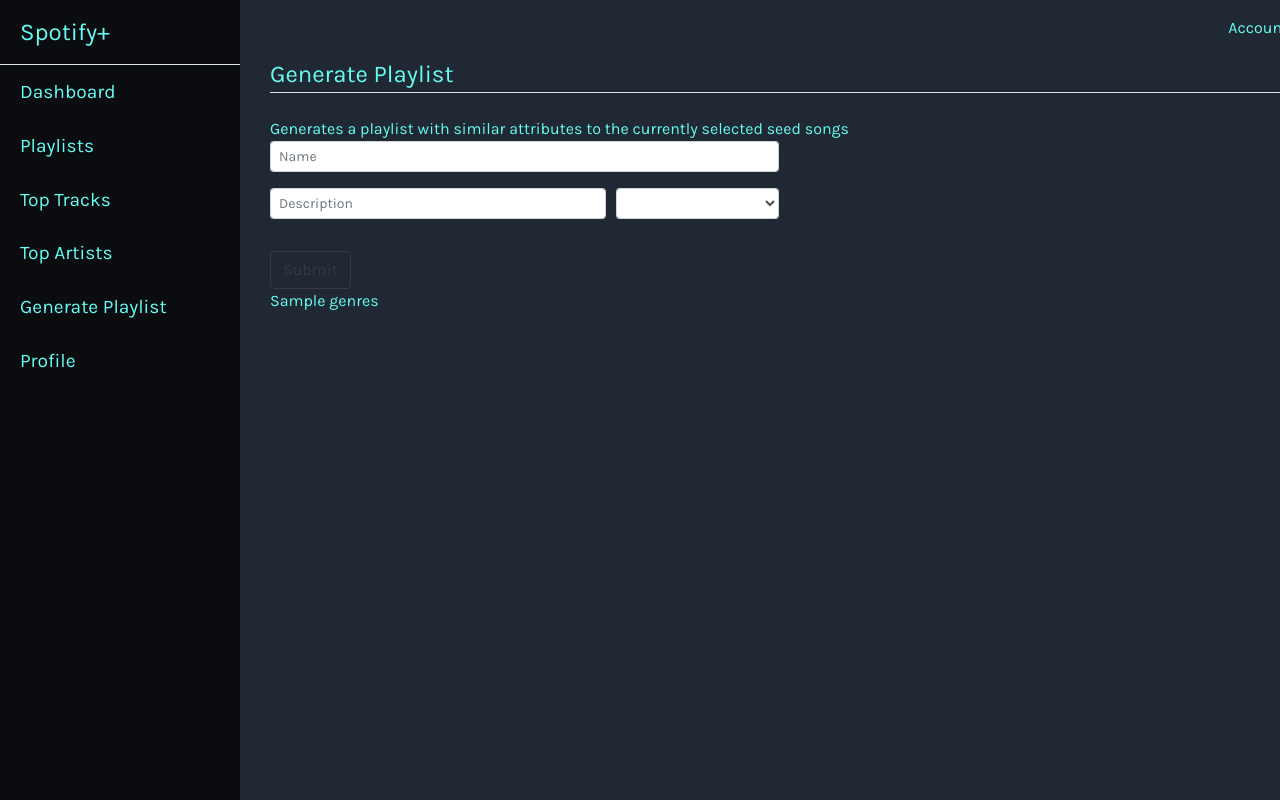
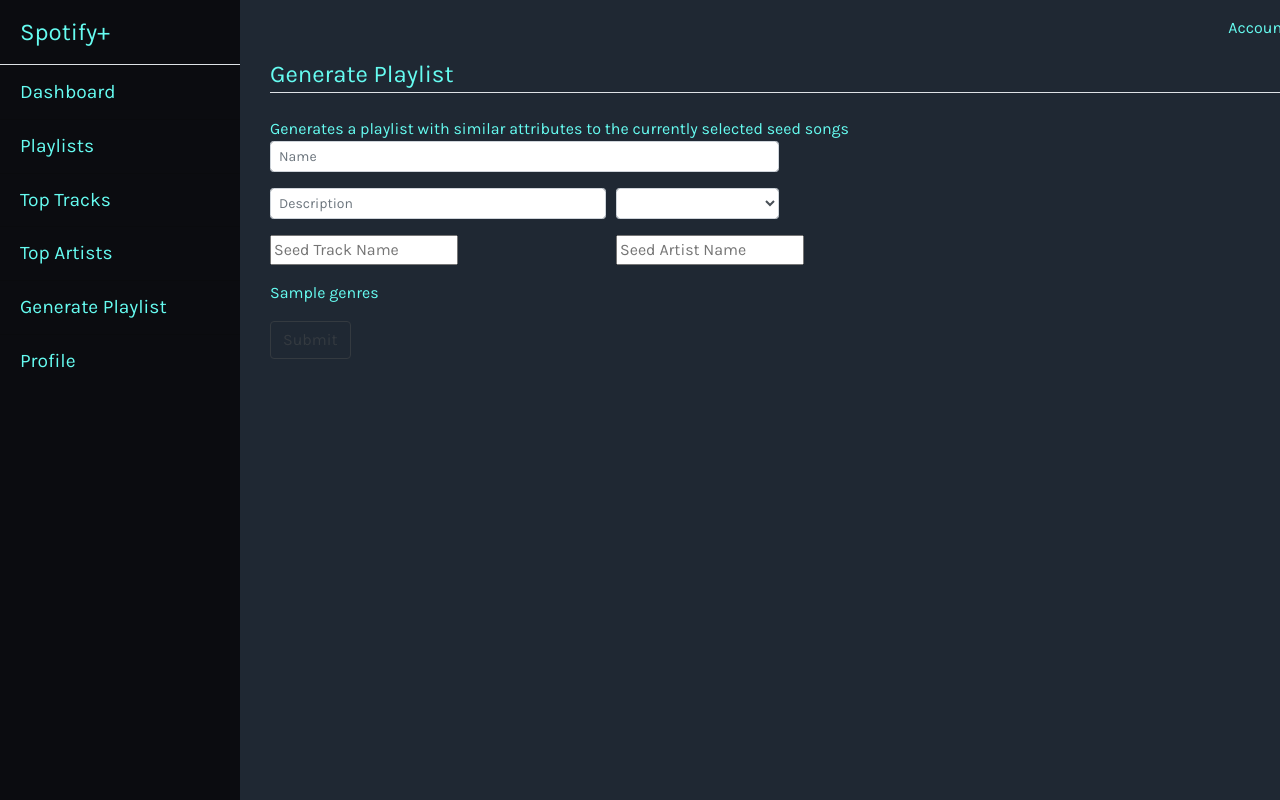
Before and after one commit to sjkchang/Tune-Swap-v1, a Flask app: template app/Templates/create_playlist.html in a window 1280 px wide. Run offline with Flask 2, Linux system fonts and the light colour scheme; the template is opened without the code that fills it: values that come from a table or form of the project are taken from there, most other values are stand-ins (such as "Sample title", 1, 10 or a date in 2020); lists and menus that the app fills with data are empty; some libraries are stand-ins or nearby versions.

Commit message:
Added get recommendation functionality, and used it to progress the playlis generator.

```diff
--- a/app/Templates/create_playlist.html
+++ b/app/Templates/create_playlist.html
@@ -19,11 +19,19 @@
                 </div>
                 <div class="form-group col-md-2">{{ form.genres(class="form-control form-control-sm") }}</div>
             </div>
+            <div class="form-row">
+                <div class="form-group col-md-4">
+                    {{ form.track(placeholder='Seed Track Name') }}
+                </div>
+                <div class="form-group col-md-4">
+                    {{ form.artist(placeholder='Seed Artist Name') }}
+                </div>
+            </div>
+            <div>
+                {{ genres }}
+            </div>
         </fieldset>
         {{ form.submit(class="btn btn-outline-dark") }}
     </form>
-    <div>
-        {{ genres }}
-    </div>
 </div>
 {% endblock content %}
--- a/app/forms/create_playlist.py
+++ b/app/forms/create_playlist.py
@@ -1,14 +1,24 @@
 from flask_wtf import FlaskForm
-from wtforms import StringField, BooleanField, SelectField, SelectMultipleField
+from wtforms import (
+    StringField,
+    BooleanField,
+    SelectField,
+    SelectMultipleField,
+    IntegerField,
+)
+from wtforms.fields.html5 import DecimalRangeField
 from wtforms.fields.simple import SubmitField
-from wtforms.validators import DataRequired, Length, ValidationError
+from wtforms.validators import DataRequired, Length, NumberRange, ValidationError
 
 
 class CreatePlaylistForm(FlaskForm):
     name = StringField("Name", validators=[DataRequired()])
     description = StringField("Description")
+    num_tracks = IntegerField("num_tracks")
     public = BooleanField("Public")
     private = BooleanField("Private")
     collaborative = BooleanField("Collaborative")
     genres = SelectField("genres", choices=[])
+    track = StringField("track", validators=[DataRequired()])
+    artist = StringField("artist", validators=[DataRequired()])
     submit = SubmitField("Submit")
--- a/app/views/library.py
+++ b/app/views/library.py
@@ -93,10 +93,27 @@
     genres = sp.get_recommended_genres().json()["genres"]
     form.genres.choices = genres
     if form.validate_on_submit():
-        playlist = sp.create_playlist(
+        # Create New Playlist with User Input Data
+        playlist_id = sp.create_playlist(
             sp.get_current_user().json()["id"],
             form.name.data,
             description=form.description.data,
-        )
-        return playlist.json()
+        ).json()["id"]
+
+        # Get track recommendations from seeds
+        artist_id = "0kIk8TSdVhoGiOuqlsvY2f"
+        track_id = "3oUuRNgyIuiqVTWLCChp3s"
+        recommendations = sp.get_recommendations(
+            artist_id, form.genres.data, track_id, limit=50
+        ).json()["tracks"]
+
+        # Convert Recommendations into list of uris
+        tracks = []
+        for track in recommendations:
+            uri = track["uri"]
+            tracks.append(uri)
+
+        # Add tracks to the New Playlist
+        sp.add_track_to_playlist(playlist_id, tracks).json()
+        return redirect(url_for("playlist", id=playlist_id))
     return render_template("create_playlist.html", form=form)
```
Also changed, not shown: app/utils/spotify.py (+29 -4 lines).
